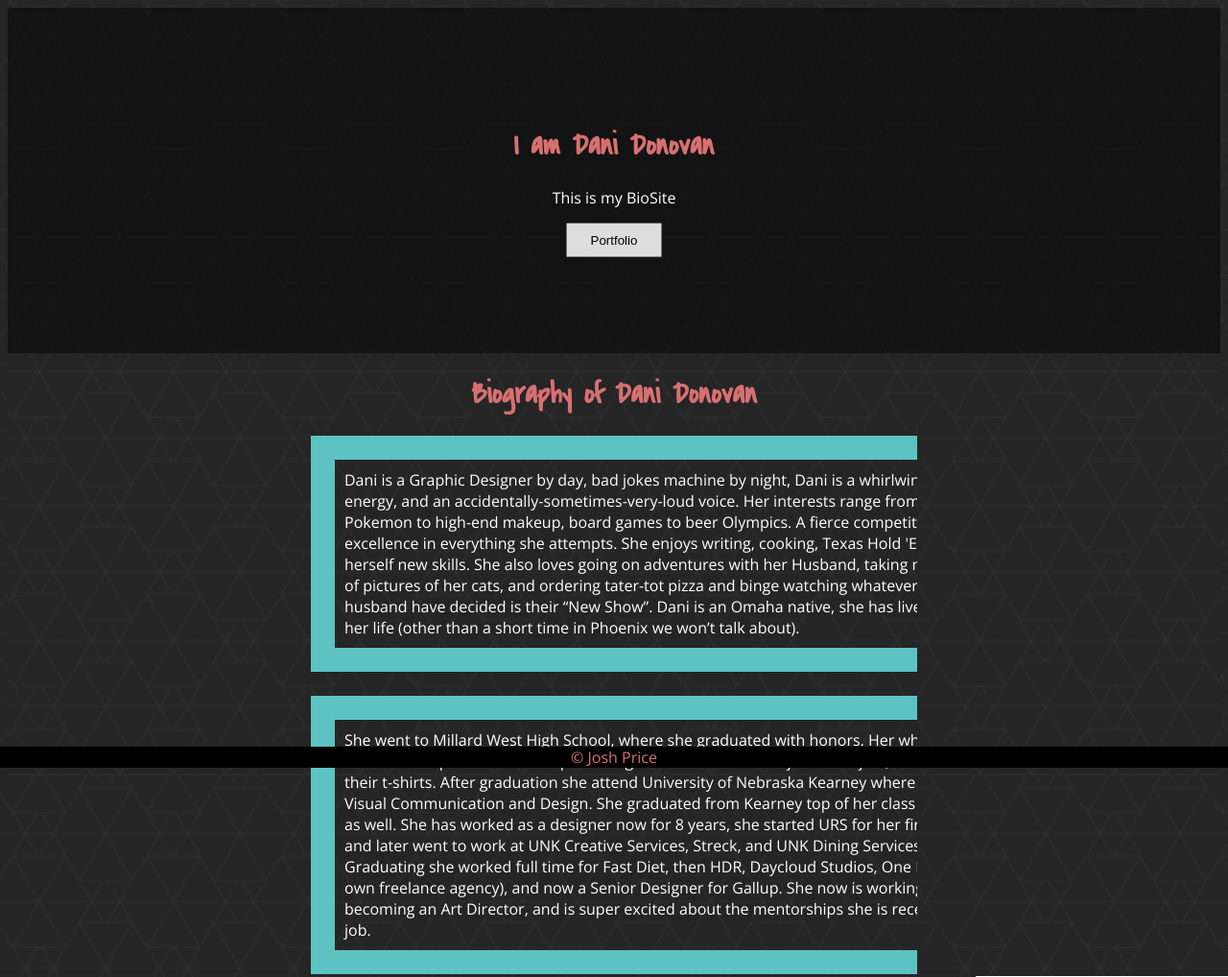
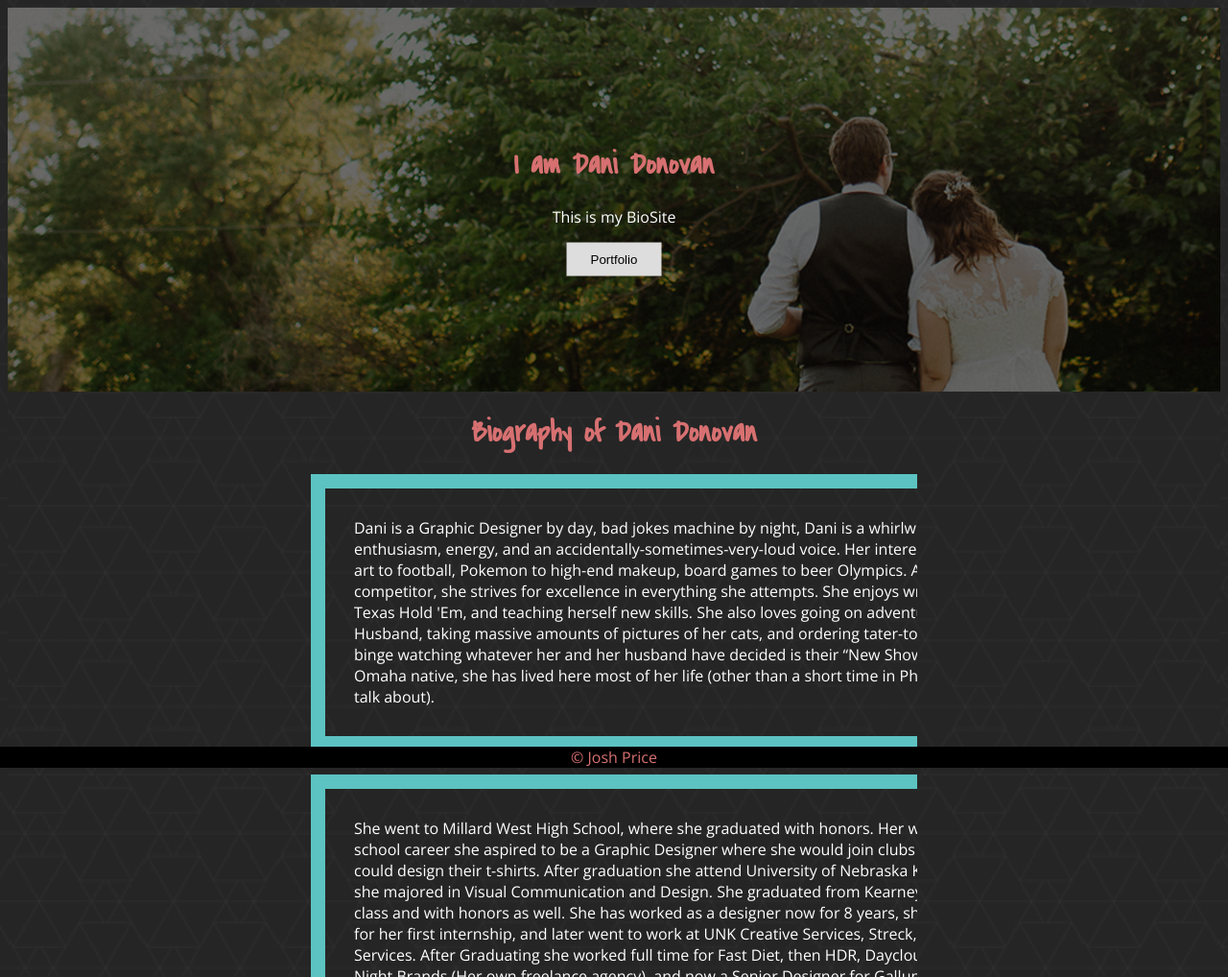
Before and after one commit to joshuaprice88/bioSite, a plain HTML site: page index.html in a window 1280 px wide. Shown: the top 1018 px of the page at 96% size. Drawn offline with nearby package versions, Linux system fonts and the light colour scheme.

Commit message:
added image to hero image, fixed padding/border size.

```diff
--- a/style.css
+++ b/style.css
@@ -11,15 +11,13 @@ body, html {
 
 
 .hero-image {
-    background-image: linear-gradient(rgba(0, 0, 0, 0.5), rgba(0, 0, 0, 0.5));
-    height: 45%;
+    background-image: linear-gradient(rgba(0, 0, 0, 0.5), rgba(0, 0, 0, 0.5)), url("images/main1.jpg");
+    height: 50%;
 
     /* Position and center the image to scale nicely on all screens */
     background-position: center;
     background-repeat: no-repeat;
-    -webkit-background-size: cover;
-    -moz-background-size: cover;
-    -o-background-size: cover;
+
     background-size: cover;
     position: relative;
 }
@@ -79,15 +77,15 @@ img {
 .early {
     margin: auto;
     width: 800px;
-    border: 25px solid #5CC3C2;
-    padding: 10px;
+    border: 15px solid #5CC3C2;
+    padding: 30px;
     color: white;
 }
 
 .center {
     width: 800px;
-    border: 25px solid #5CC3C2;
-    padding: 25px;
+    border: 15px solid #5CC3C2;
+    padding: 30px;
     margin: 25px;
     float: left;
     color: white;
@@ -98,8 +96,8 @@ img {
     margin-top: 25px;
     margin-bottom: 25px;
     width: 800px;
-    border: 25px solid #5CC3C2;
-    padding: 10px;
+    border: 15px solid #5CC3C2;
+    padding: 30px;
     color: white;
 
 }
```
Also changed, not shown: index.html (+1 -1 lines), images/main1.jpg (added), 1 other file.
